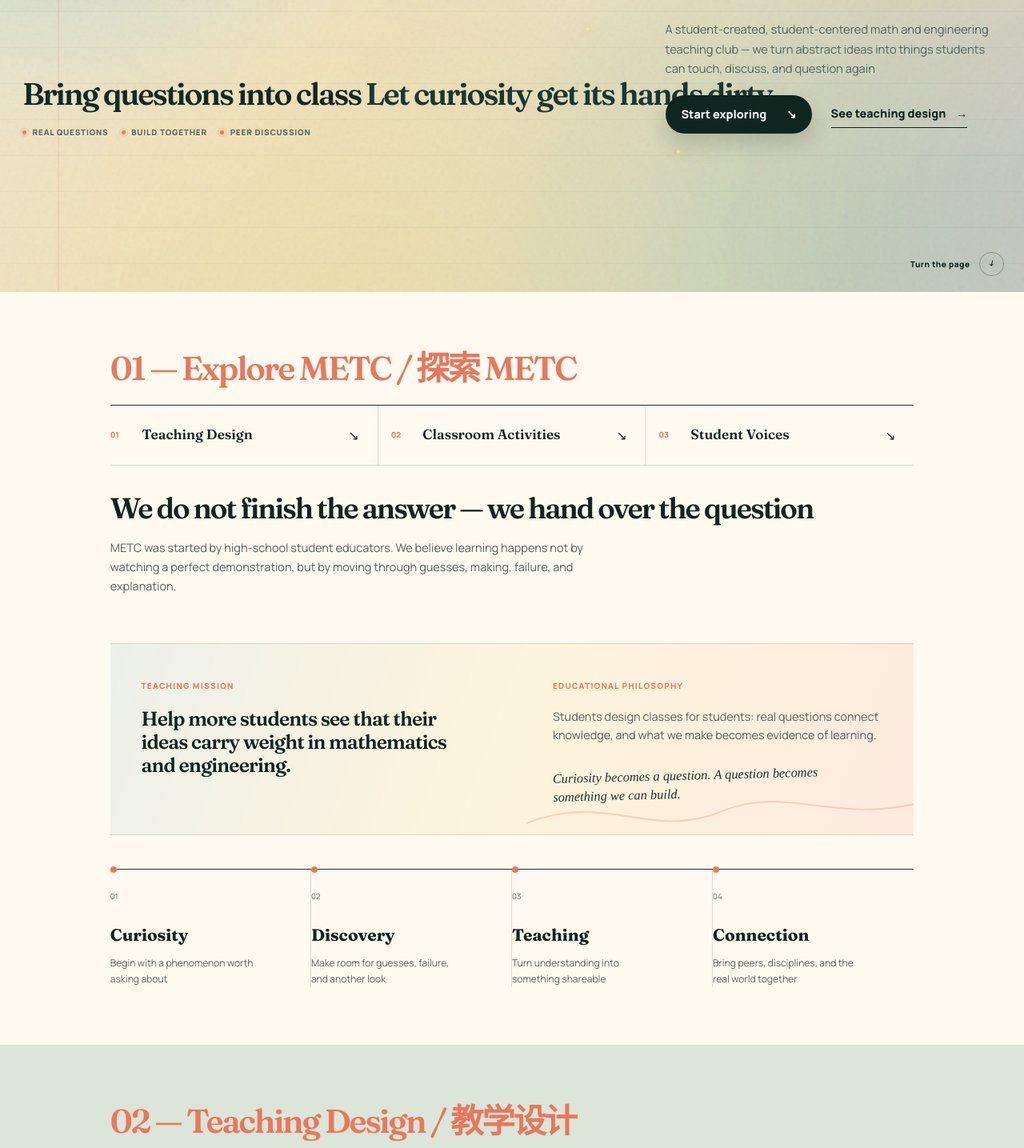
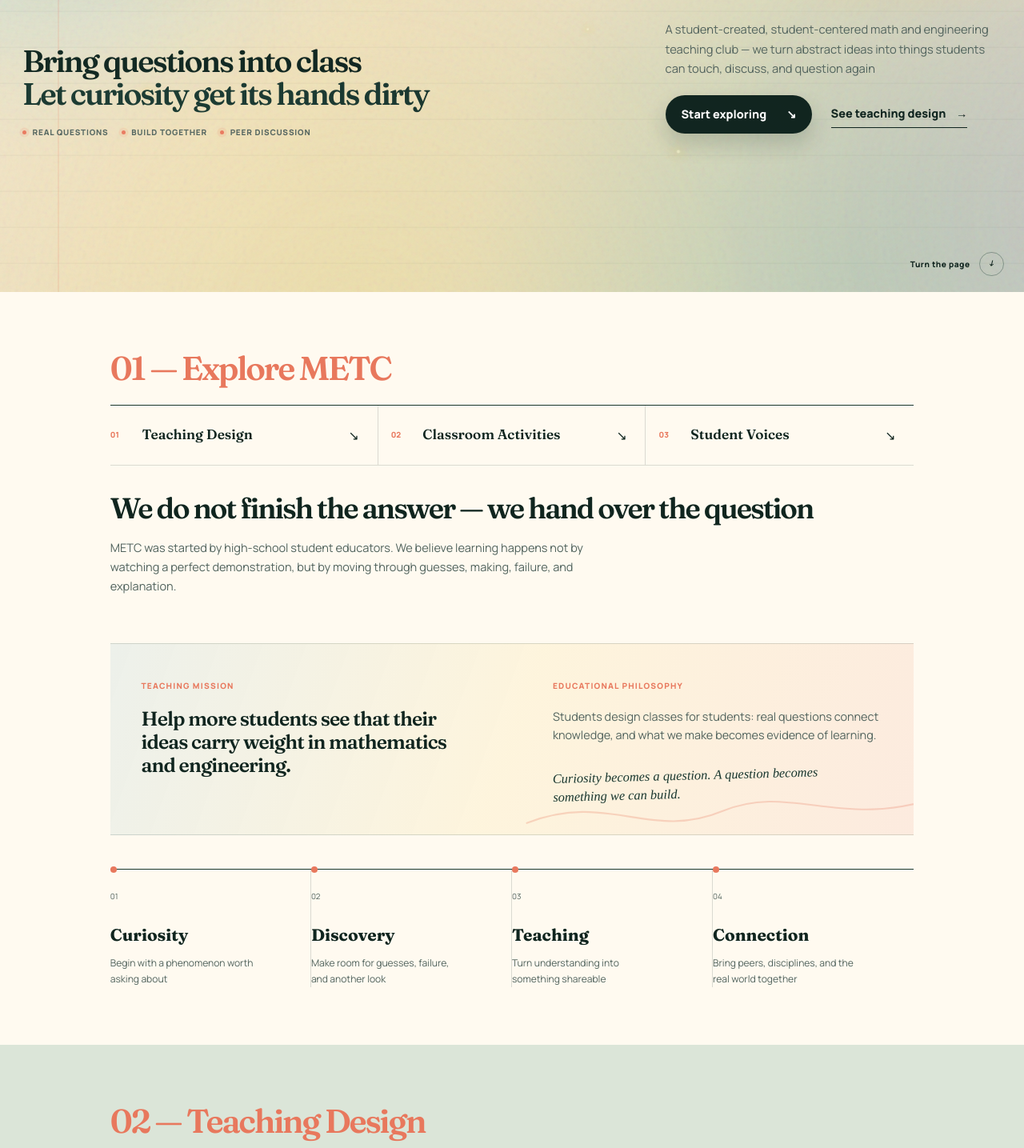
Before and after one commit to Han-chh/METC-website, a Next.js app: page /METC-website/ in a window 1280 px wide. Shown: the part 435-1870 px from the top of the page at 80% size. Built offline with nearby package versions, Linux system fonts and the light colour scheme.

Commit message:
Fix English headline wrapping and section labels

```diff
--- a/app/homepage.css
+++ b/app/homepage.css
@@ -647,14 +647,14 @@
 @media (min-width: 761px) {
   body { zoom: .9; font-size: 16px; }
   .hero-section { min-height: 111.112svh; }
-  /* Keep the main section titles as visible anchors.  Their scale now matches the
-     curriculum-library title, while the single-line rule preserves the new compact rhythm. */
+  /* Keep the main section titles as visible anchors while allowing long English
+     messages to wrap inside their own reading area. */
   .section-title { max-width: none; font-size: clamp(2.35rem, 3.15vw, 3.15rem); line-height: 1.08; white-space: nowrap; }
   .explore-section .section-eyebrow, .teaching-section .section-eyebrow, .activity-section .section-eyebrow, .voices-section .section-eyebrow { font-size: clamp(2.75rem, 3.6vw, 3.6rem); }
-  .hero-title-wrap h1 { max-width: none; font-size: clamp(2.2rem, 3.35vw, 3.55rem); line-height: 1.08; white-space: nowrap; }
-  .hero-title-wrap h1 span { display: inline; margin-left: .16em; }
+  .hero-title-wrap h1 { max-width: 738px; font-size: clamp(2.2rem, 3.35vw, 3.55rem); line-height: 1.08; white-space: normal; }
+  .hero-title-wrap h1 span { display: block; margin-left: 0; }
   .mission-statement p { max-width: none; font-size: clamp(1.45rem, 2.15vw, 2.25rem); }
-  .manual-page h3 { max-width: none; font-size: clamp(1.45rem, 2.25vw, 2.35rem); white-space: nowrap; }
+  .manual-page h3 { max-width: min(520px, 95%); font-size: clamp(1.45rem, 2.25vw, 2.35rem); white-space: normal; text-wrap: balance; }
   .project-rows h3 { font-size: clamp(1.12rem, 1.55vw, 1.58rem); white-space: nowrap; }
   .editorial-quote blockquote { font-size: clamp(1.8rem, 3.15vw, 3.25rem); }
   .voices-closing { font-size: clamp(1.28rem, 1.95vw, 1.95rem); }
--- a/content/en.ts
+++ b/content/en.ts
@@ -17,7 +17,7 @@
     scroll: "Turn the page"
   },
   explore: {
-    eyebrow: "01 — Explore METC / 探索 METC",
+    eyebrow: "01 — Explore METC",
     title: "We do not finish the answer — we hand over the question",
     body: "METC was started by high-school student educators. We believe learning happens not by watching a perfect demonstration, but by moving through guesses, making, failure, and explanation.",
     missionLabel: "Teaching Mission",
@@ -33,7 +33,7 @@
     ]
   },
   teaching: {
-    eyebrow: "02 — Teaching Design / 教学设计",
+    eyebrow: "02 — Teaching Design",
     title: "A class is first designed with care on paper",
     body: "From syllabus to slides to the materials in each student's hands, every page is shaped around one question: where will a real discovery happen?",
     edition: "METC COURSE NOTES · 2026",
@@ -58,7 +58,7 @@
     demoCta: "Enter the Curriculum Library"
   },
   activities: {
-    eyebrow: "03 — Classroom Activities / 课堂活动",
+    eyebrow: "03 — Classroom Activities",
     title: "Knowledge is not displayed — it happens on the table",
     body: "Teachers and students gather around the same table. Every conversation, tilted model, and round of retesting is part of the real class.",
     photoCaption: "Bridge Lab · Structural design workshop · 2026",
@@ -71,7 +71,7 @@
     demoCta: "Enter the exhibition"
   },
   voices: {
-    eyebrow: "04 — Student Voices / 听 TA 们说",
+    eyebrow: "04 — Student Voices",
     title: "After one class, what stays with them?",
     leadQuote: "I used to think engineering meant making the correct answer. Then I learned that when the model falls, that is when we really start thinking.",
     leadName: "Lin",
--- a/content/zh.ts
+++ b/content/zh.ts
@@ -17,7 +17,7 @@
     scroll: "向下翻开课堂"
   },
   explore: {
-    eyebrow: "01 — Explore METC / 探索 METC",
+    eyebrow: "01 — 探索 METC",
     title: "不是把答案讲完，而是把问题交给学生",
     body: "METC 由高中生教学者共同发起。我们相信，最好的学习不是旁观一次正确示范，而是亲手经历猜想、制作、失败和重新解释。",
     missionLabel: "Teaching Mission",
@@ -33,7 +33,7 @@
     ]
   },
   teaching: {
-    eyebrow: "02 — Teaching Design / 教学设计",
+    eyebrow: "02 — 教学设计",
     title: "一堂课，先在纸上被认真设计",
     body: "从 syllabus 到课堂 PPT，再到学生手里的材料包，每一页都围绕同一个问题组织：学生会在哪里产生真正的发现？",
     edition: "METC COURSE NOTES · 2026",
@@ -58,7 +58,7 @@
     demoCta: "进入课程大纲图书馆"
   },
   activities: {
-    eyebrow: "03 — Classroom Activities / 课堂活动",
+    eyebrow: "03 — 课堂活动",
     title: "知识不是被展示，而是在桌面上发生",
     body: "教学者和学生围在同一张桌子边。每一次讨论、每一个歪掉的模型、每一轮重新测试，都是课堂真正的内容。",
     photoCaption: "Bridge Lab · 结构设计工作坊 · 2026",
@@ -71,7 +71,7 @@
     demoCta: "进入成果展览"
   },
   voices: {
-    eyebrow: "04 — Student Voices / 听 TA 们说",
+    eyebrow: "04 — 听 TA 们说",
     title: "一次课堂以后，他们把什么带走？",
     leadQuote: "我以前觉得工程就是把正确答案做出来。后来才发现，模型倒下去的时候，我们才真的开始思考。",
     leadName: "林同学",
```
